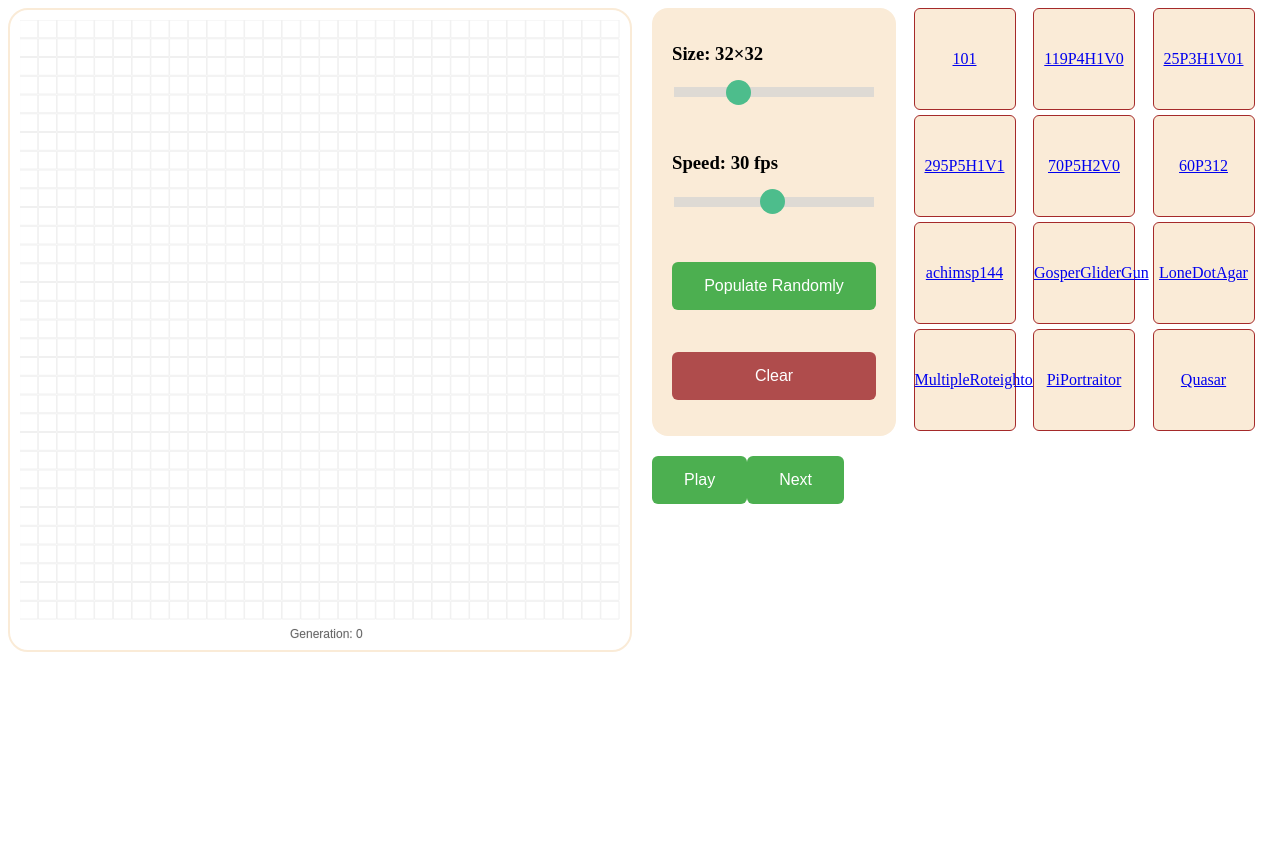
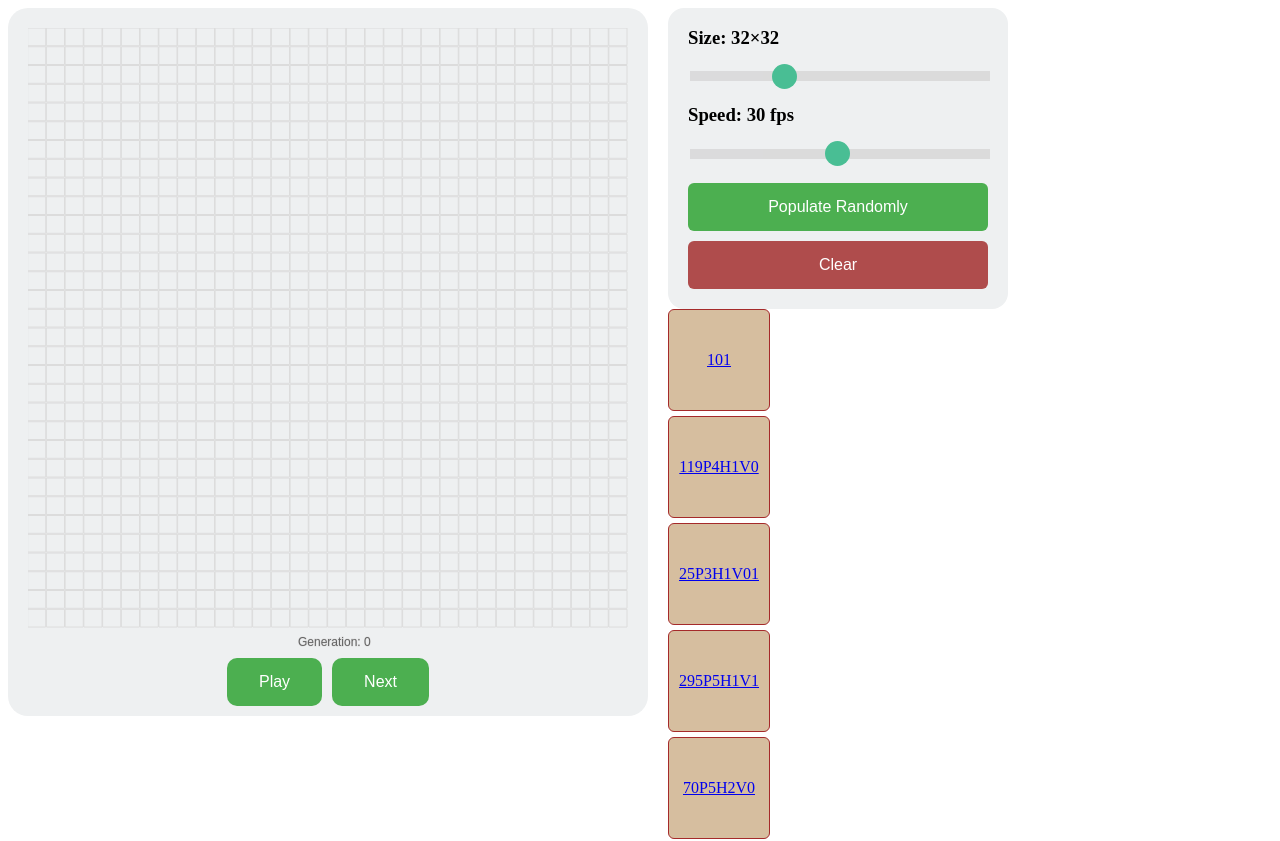
Before and after one commit to erraydin/Game-of-Life, a React (Create React App) app: page / in a window 1280 px wide. Shown: the top 841 px of the page. Before the commit the page ends 800 px from the top, so only its background shows below. Built offline with nearby package versions, Linux system fonts and the light colour scheme.

Commit message:
routing fix

```diff
--- a/src/components/Controls/Controls.module.css
+++ b/src/components/Controls/Controls.module.css
@@ -1,12 +1,19 @@
 .row {
-    margin-top: 20px;
+    padding-bottom: 10px;
+    padding-top: 10px;
+    border-bottom-left-radius: 20px;
+    border-bottom-right-radius: 20px;
+    background-color: #eef0f1;
+    width: 640px;
     display: flex;
     flex-direction: row;
+    justify-content: center;
     align-items: center;
 }
 
 .playButton {
-    border-radius: 6px;
+    margin: 0 5px;
+    border-radius: 10px;
     cursor: pointer;
     background-color: #4CAF50;
     border: none;
--- a/src/components/Main/Main.module.css
+++ b/src/components/Main/Main.module.css
@@ -14,11 +14,12 @@
 }
 
 .canvas {
-    padding: 10px;
+    border-top-left-radius: 20px;
+    border-top-right-radius: 20px;
+    background-color: #eef0f1;
+    padding: 20px 20px 0 20px;
     height: 620px;
-    width: 645px;
-    border: solid 2px antiquewhite;
+    width: 600px;
     margin-right: 20px;
-    border-radius: 20px;
     touch-action: none;
 }
--- a/src/components/Main/Main.tsx
+++ b/src/components/Main/Main.tsx
@@ -10,6 +10,10 @@ import Preferences from "../Preferences/Preferences";
 import { useHistory } from "react-router-dom";
 
 
+const findPatternName = (path: string): string => {
+    if (path === "/") return "empty";
+    else return path.slice(9);
+}
 
 const Main = () => {
 
@@ -17,42 +21,49 @@ const Main = () => {
     const myP5 = useRef<myP5 | null>(null);
     const [size, setSize] = useState(32);
     const [playing, setPlaying] = useState(false);
-    let patternName: string;
     const history = useHistory();
+    // console.log(history);
 
+    const path = history.location.pathname;
+    console.log(path);
+
+    useEffect(() => {
+        if (wrapper.current !== null) {
+            console.log(findPatternName(path));
+            myP5.current = new p5(defineSketch(findPatternName(path)), wrapper.current)
+        }
+        // eslint-disable-next-line react-hooks/exhaustive-deps
+    }, [])
 
     history.listen((location) => {
         if (location.pathname === "/") {
-            patternName = "empty";
-        } else {
-            patternName = location.pathname.slice(9);
+            if (wrapper.current !== null) {
+                myP5.current!.changeSize!(32);
+                setSize(32);
             }
 
+        } else {
+            let patternName = location.pathname.slice(9);
             if (wrapper.current !== null) {
                 myP5.current!.changePattern!(patternName);
                 setSize(myP5.current!.getSize!());
                 setPlaying(false);
             }
+        }
     })
 
 
-    useEffect(() => {
-        if (wrapper.current !== null) {
-            myP5.current = new p5(defineSketch(), wrapper.current)
-            console.log("useEffectCalled");
-        }
-    }, [])
-
     return (
         <div className={classes.mainContainer}>
+            <div className={classes.column}>
                 <div className={classes.canvas} ref={wrapper} />
+                <Controls myP5={myP5} playing={playing} setPlaying={setPlaying} />
+            </div>
             <div className={classes.column}>
-                <div className={classes.row}>
                 <Preferences myP5={myP5} size={size} setSize={setSize} setPlaying={setPlaying} />
                 <Patterns />
             </div>
-                <Controls myP5={myP5} playing={playing} setPlaying={setPlaying} />
-            </div>
+
         </div>
     );
 }
--- a/src/components/Patterns/Patterns.module.css
+++ b/src/components/Patterns/Patterns.module.css
@@ -1,7 +1,7 @@
 .row {
+    flex-direction: column;
     justify-content: space-evenly;
     display: flex;
-    flex-flow: row wrap;
 }
 
 .patternCard {
@@ -12,6 +12,6 @@
     margin-bottom: 5px;
     width: 100px;
     height: 100px;
-    background-color: antiquewhite;
+    background-color: rgb(214, 190, 159);
     line-height: 100px;
 }
--- a/src/components/Preferences/Preferences.module.css
+++ b/src/components/Preferences/Preferences.module.css
@@ -1,9 +1,10 @@
 .column {
+    width: 300px;
     border-radius: 16px;
     padding-left: 20px;
     padding-right: 20px;
     padding-bottom: 20px;
-    background-color: antiquewhite;
+    background-color: #eef0f1;
     display: flex;
     flex-direction: column;
     justify-content: space-around;
@@ -20,7 +21,6 @@
     padding: 15px 32px;
     text-align: center;
     text-decoration: none;
-    display: inline-block;
     font-size: 16px;
 }
 
@@ -37,7 +37,6 @@
     padding: 15px 32px;
     text-align: center;
     text-decoration: none;
-    display: inline-block;
     font-size: 16px;
 }
 
@@ -49,7 +48,7 @@
     -webkit-appearance: none;
     /* Override default CSS styles */
     appearance: none;
-    width: 200px;
+    width: 100%;
     /* Full-width */
     height: 10px;
     /* Specified height */
--- a/src/p5/mySketch.ts
+++ b/src/p5/mySketch.ts
@@ -12,17 +12,17 @@ export type myP5 = p5 & {
     getSize?: () => number,
     clearPattern?: () => void,
     getGeneration?: () => number,
-    nextFrame?: () => void
+    nextFrame?: () => void,
+    initBoard?: (initialPattern: string) => void
 }
 
 
-const defineSketch = () => {
+const defineSketch = (initialPattern: string) => {
     return (sketch: myP5) => {
         let playing = false;
-        let size = 32;
-        let cellSize = 600 / size;
+        let size: number;
+        let cellSize: number;
         let fps = 30;
-        let patternName = "empty";
         let initialBoard: Array<Array<number>>;
         let curBoard: Array<Array<number>>;
         let nextBoard: Array<Array<number>>;
@@ -37,6 +37,22 @@ const defineSketch = () => {
 
         sketch.changeFps = (newFps) => {
             fps = newFps;
+        }
+
+        sketch.initBoard = (initialPattern) => {
+            if (initialPattern === "empty") {
+                size = 32;
+                cellSize = 600 / 32;
+                initialBoard = createEmptyBoard(size);
+                curBoard = createEmptyBoard(size);
+                nextBoard = createEmptyBoard(size);
+            } else {
+                initialBoard = pattern.get(initialPattern)!
+                curBoard = deepCopy(initialBoard);
+                size = initialBoard.length;
+                cellSize = 600 / size;
+                nextBoard = createEmptyBoard(size);
+            }
         }
 
         sketch.changeSize = (newSize) => {
@@ -56,7 +72,6 @@ const defineSketch = () => {
         }
 
         sketch.clearPattern = () => {
-            patternName = "empty";
             initialBoard = createEmptyBoard(size);
             curBoard = createEmptyBoard(size);
             nextBoard = createEmptyBoard(size);
@@ -65,8 +80,7 @@ const defineSketch = () => {
 
 
         sketch.changePattern = (newPatternName) => {
-            patternName = newPatternName;
-            initialBoard = pattern.get(patternName)!
+            initialBoard = pattern.get(newPatternName)!
             curBoard = deepCopy(initialBoard);
             size = initialBoard.length;
             cellSize = 600 / size;
@@ -111,23 +125,24 @@ const defineSketch = () => {
 
         sketch.setup = () => {
             sketch.createCanvas(600, 620);
-            initialBoard = createEmptyBoard(size);
-            curBoard = createEmptyBoard(size);
-            nextBoard = createEmptyBoard(size);
-            sketch.stroke(240);
+            sketch.initBoard!(initialPattern);
+            // initialBoard = createEmptyBoard(size);
+            // curBoard = createEmptyBoard(size);
+            // nextBoard = createEmptyBoard(size);
+            sketch.stroke(220);
             sketch.strokeWeight(1);
         }
 
 
         sketch.draw = () => {
-            sketch.background(255);
+            sketch.background('#eef0f1');
             sketch.frameRate(fps);
             for (let i = 0; i < size; i++) {
                 for (let j = 0; j < size; j++) {
                     if (curBoard[i][j] === 1) {
                         sketch.fill(0);
                     } else {
-                        sketch.fill(255);
+                        sketch.fill('#eef0f1');
                     }
                     sketch.rect(j * cellSize, i * cellSize, cellSize - 1, cellSize - 1);
                 }
```
Lines whose indentation alone changed are shown as unchanged.
